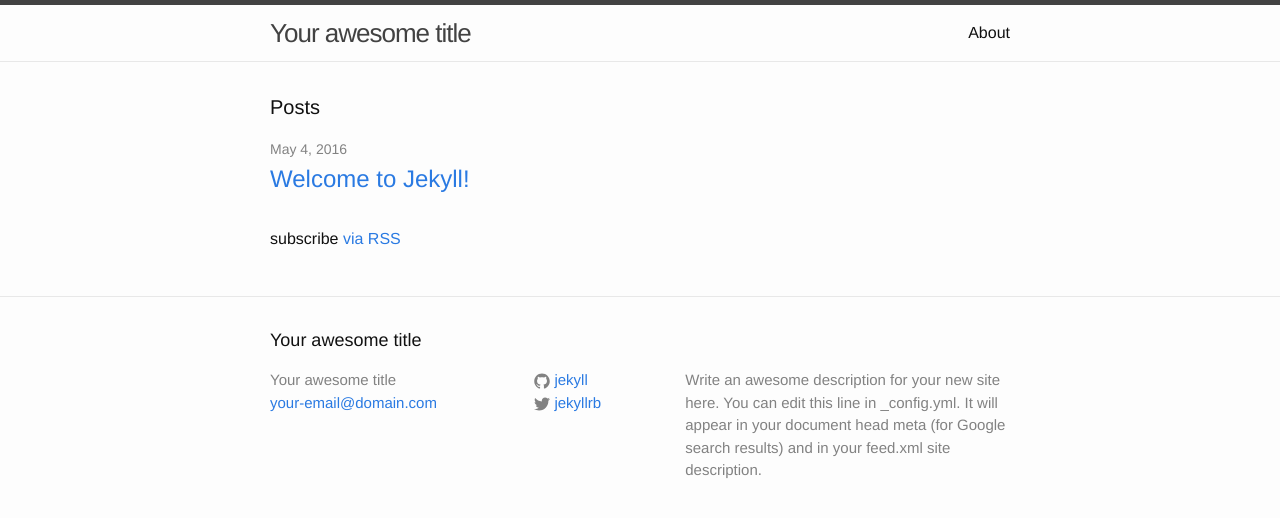
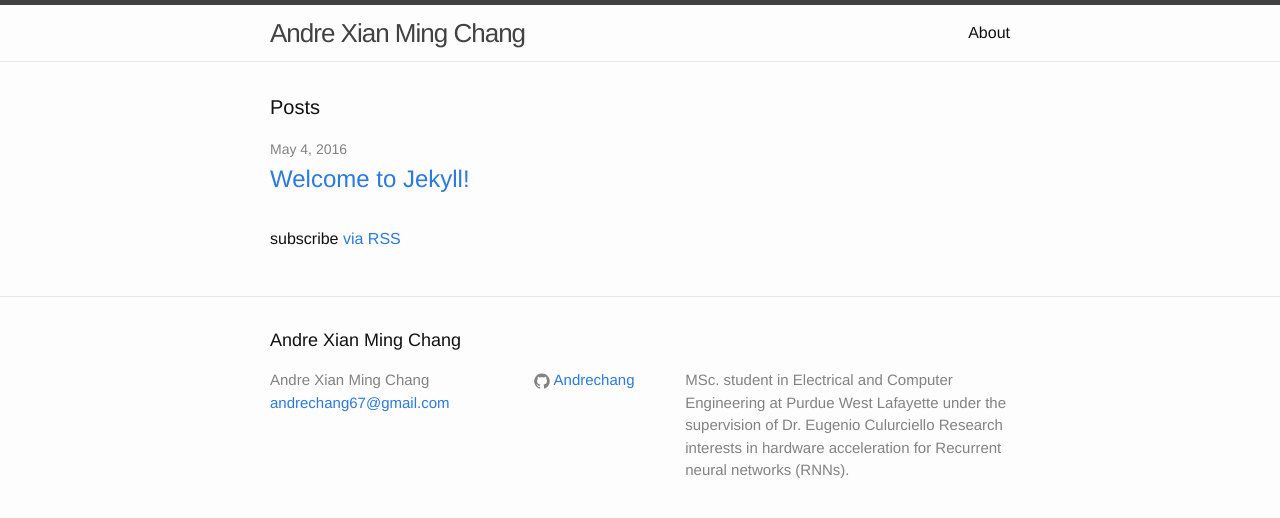
Before and after one commit to Andrechang/Andrechang, a Jekyll site: the page built from index.html, in a window 1280 px wide. Shown: the top 518 px of the page. Built offline with Jekyll 4.4.1, drawn with Linux system fonts in a browser that asks for light colours.

Commit message:
DEV - Changed _config.yml 4 May 2016

```diff
--- a/_config.yml
+++ b/_config.yml
@@ -6,16 +6,16 @@
 # 'jekyll serve'. If you change this file, please restart the server process.
 
 # Site settings
-title: Your awesome title
-email: your-email@domain.com
+title: Andre Xian Ming Chang
+email: andrechang67@gmail.com
 description: > # this means to ignore newlines until "baseurl:"
-  Write an awesome description for your new site here. You can edit this
-  line in _config.yml. It will appear in your document head meta (for
-  Google search results) and in your feed.xml site description.
+  MSc. student in Electrical and Computer Engineering at Purdue West Lafayette
+  under the supervision of Dr. Eugenio Culurciello
+  Research interests in hardware acceleration for Recurrent neural networks
+  (RNNs).
 baseurl: "" # the subpath of your site, e.g. /blog
-url: "http://yourdomain.com" # the base hostname & protocol for your site
-twitter_username: jekyllrb
-github_username:  jekyll
+url: "http://andrechang.github.io" # the base hostname & protocol for your site
+github_username:  Andrechang
 
 # Build settings
 markdown: kramdown
```
